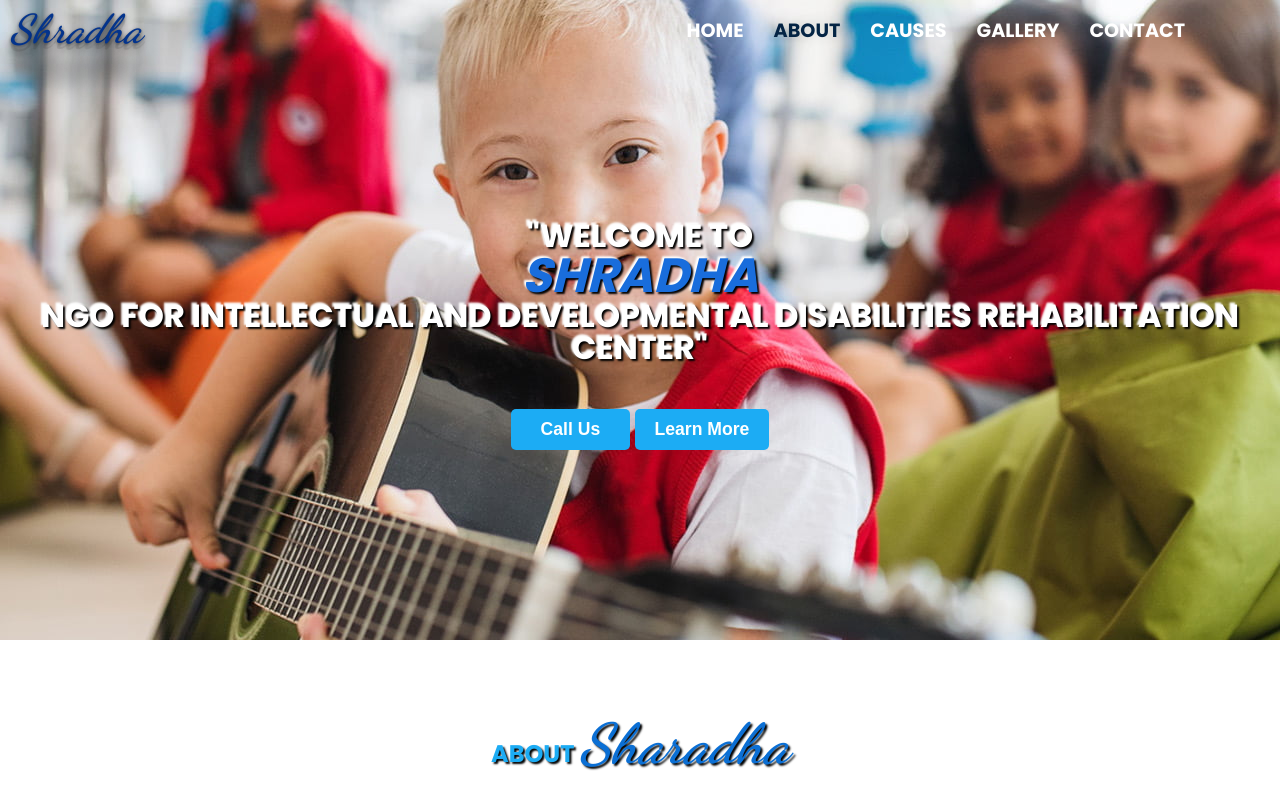
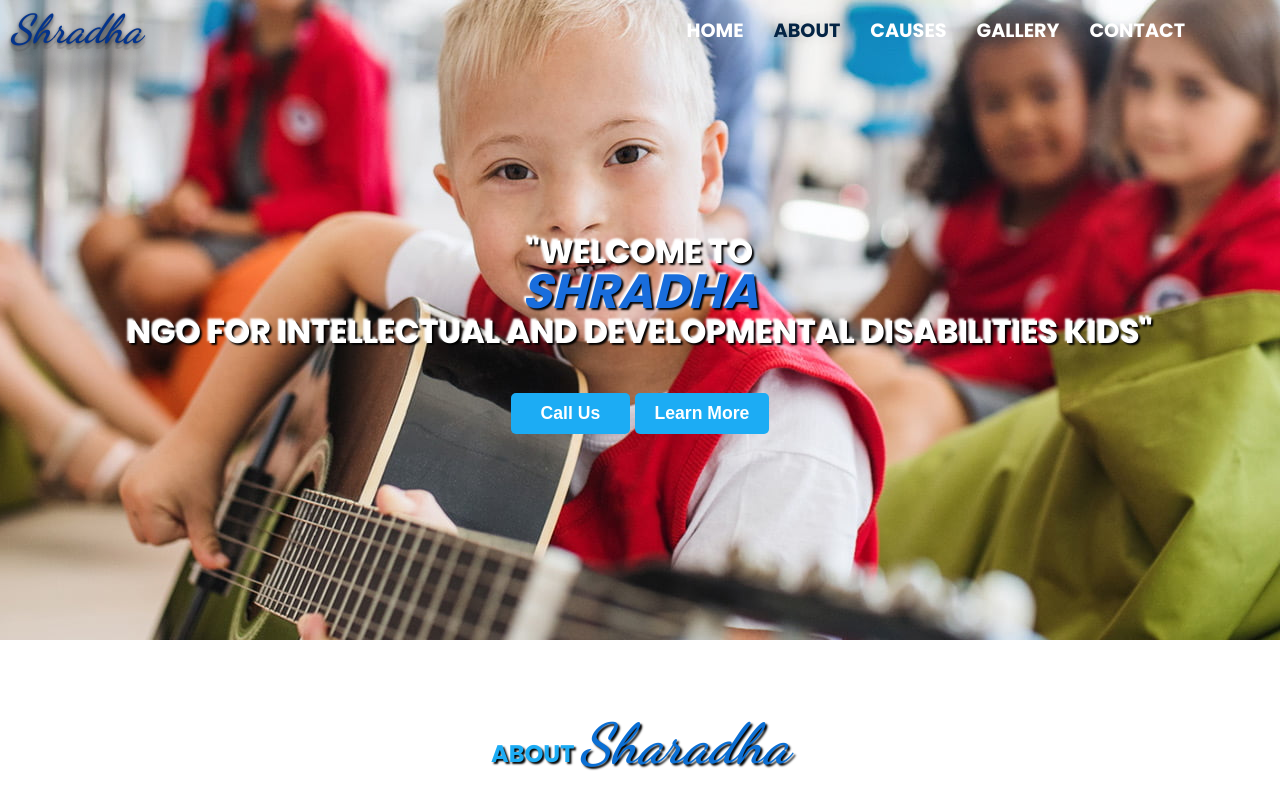
Before and after one commit to tigga247/ngosradha, a plain HTML site: page about.html in a window 1280 px wide. Shown: the top 800 px of the page. Drawn offline with Linux system fonts and the light colour scheme.

Commit message:
Update about.html

```diff
--- a/about.html
+++ b/about.html
@@ -52,7 +52,7 @@
         <!-- <img src="./images/about_hero.jpg" alt=""> -->
         <h2>
           "Welcome to <br /><span>SHRADHA<br /></span>NGO for Intellectual and
-          Developmental Disabilities Rehabilitation Center"
+          Developmental Disabilities Kids"
         </h2>
         <button id="btn"><a href="contact.html">Call Us</a></button>
 
```
